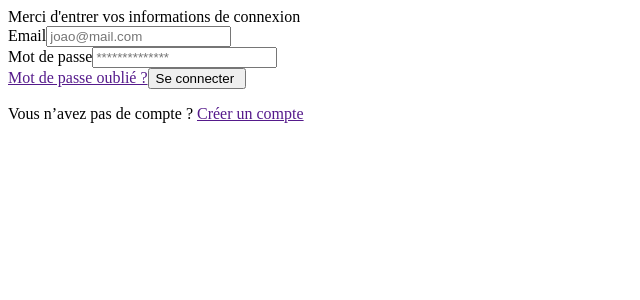
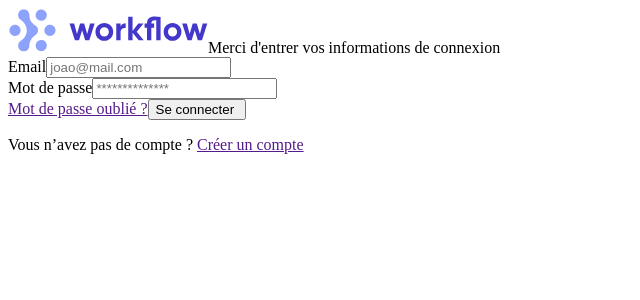
Before and after one commit to gabrielestefono/workflow_react_login, a React (Vite) app: page / in a window 1280 px wide. Shown: the top 300 px of the page, without its empty margins (0-640 px from the left). Built offline with nearby package versions, Linux system fonts and the light colour scheme.

Commit message:
Inserindo Imagens

```diff
--- a/src/App.jsx
+++ b/src/App.jsx
@@ -1,3 +1,4 @@
+import logo from './assets/Dark.svg'
 export function App() {
 
   /* YARN DEV */
@@ -5,7 +6,7 @@ export function App() {
   return (
     <div className="container">
       <header>
-        <img src="" alt="" />
+        <img src={logo} alt="Workflow" />
         <span>Merci d'entrer vos informations de connexion</span>
       </header>
       <form>
```
Also changed, not shown: src/assets/Dark.svg (added).
